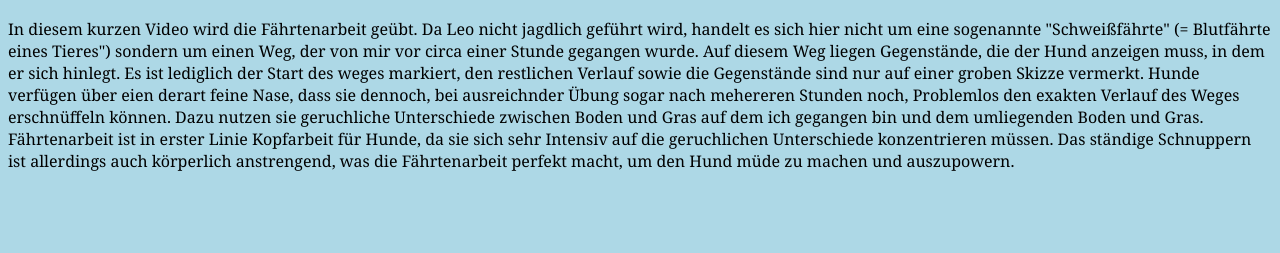
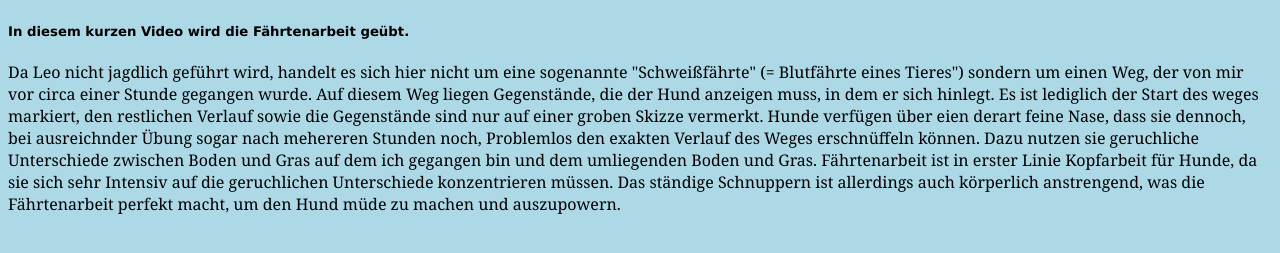
Before and after one commit to lukasbeckercode/lukasbeckercode.github.io, a plain HTML site: page video.html in a window 1280 px wide. Shown: the part 495-748 px from the top of the page. Drawn offline with Linux system fonts and the light colour scheme.

Commit message:
small style changes

```diff
--- a/style.css
+++ b/style.css
@@ -2,10 +2,12 @@ body {
     background-color: lightblue;
     font-family: Georgia, serif;
 }
-h1,h2,h3,h4,h5,h6{
+
+h1, h2, h3, h4, h5, h6 {
     font-weight: bold;
     font-family: Verdana, sans-serif;
 }
+
 .fit-window {
     max-width: 360px;
     max-height: 480px;
@@ -18,15 +20,19 @@ h1,h2,h3,h4,h5,h6{
     text-align: center;
     background-color: #99ccff
 }
+
 #success-table {
     border: 1px solid black;
     text-align: center;
 }
+
 #index-table {
     border: 1px solid black;
     width: 50%;
     background-color: #0099ff;
 }
+
 #success-content {
     background-color: #00ffcc;
+    text-align: center;
 }
--- a/video.html
+++ b/video.html
@@ -1,17 +1,26 @@
 <!DOCTYPE html>
-<html lang = "de" >
+<html lang="de">
 <head>
     <meta charset="UTF-8">
     <title>Video</title>
-		<link rel="stylesheet" href="style.css" />
+    <link href="style.css" rel="stylesheet"/>
 </head>
 <body>
-		<iframe width="720" height="480" src="https://youtu.be/AXQ7O_AmyZI"></iframe>
-		<p>In diesem kurzen Video wird die Fährtenarbeit geübt. Da Leo nicht jagdlich geführt wird, handelt es sich hier nicht um eine sogenannte "Schweißfährte" (= Blutfährte eines Tieres")
-		sondern um einen Weg, der von mir vor circa einer Stunde gegangen wurde. Auf diesem Weg liegen Gegenstände, die der Hund anzeigen muss, in dem er sich hinlegt. Es ist lediglich der Start des weges markiert,
-		den restlichen Verlauf sowie die Gegenstände sind nur auf einer groben Skizze vermerkt. Hunde verfügen über eien derart feine Nase, dass sie dennoch, bei ausreichnder Übung sogar nach mehereren Stunden noch,
-		Problemlos den exakten Verlauf des Weges erschnüffeln können. Dazu nutzen sie geruchliche Unterschiede zwischen Boden und Gras auf dem ich gegangen bin und dem umliegenden Boden und Gras. Fährtenarbeit ist
-		in erster Linie Kopfarbeit für Hunde, da sie sich sehr Intensiv auf die geruchlichen Unterschiede konzentrieren müssen. Das ständige Schnuppern ist allerdings auch körperlich anstrengend, was die Fährtenarbeit
+
+<iframe height="480" src="https://youtu.be/AXQ7O_AmyZI" width="720"></iframe>
+
+<h5>In diesem kurzen Video wird die Fährtenarbeit geübt.</h5>
+<p>
+    Da Leo nicht jagdlich geführt wird, handelt es sich hier nicht um eine sogenannte "Schweißfährte" (= Blutfährte
+    eines Tieres")
+    sondern um einen Weg, der von mir vor circa einer Stunde gegangen wurde. Auf diesem Weg liegen Gegenstände, die der
+    Hund anzeigen muss, in dem er sich hinlegt. Es ist lediglich der Start des weges markiert,
+    den restlichen Verlauf sowie die Gegenstände sind nur auf einer groben Skizze vermerkt. Hunde verfügen über eien
+    derart feine Nase, dass sie dennoch, bei ausreichnder Übung sogar nach mehereren Stunden noch,
+    Problemlos den exakten Verlauf des Weges erschnüffeln können. Dazu nutzen sie geruchliche Unterschiede zwischen
+    Boden und Gras auf dem ich gegangen bin und dem umliegenden Boden und Gras. Fährtenarbeit ist
+    in erster Linie Kopfarbeit für Hunde, da sie sich sehr Intensiv auf die geruchlichen Unterschiede konzentrieren
+    müssen. Das ständige Schnuppern ist allerdings auch körperlich anstrengend, was die Fährtenarbeit
     perfekt macht, um den Hund müde zu machen und auszupowern.
 </p>
 
```
Lines whose indentation alone changed are shown as unchanged.
